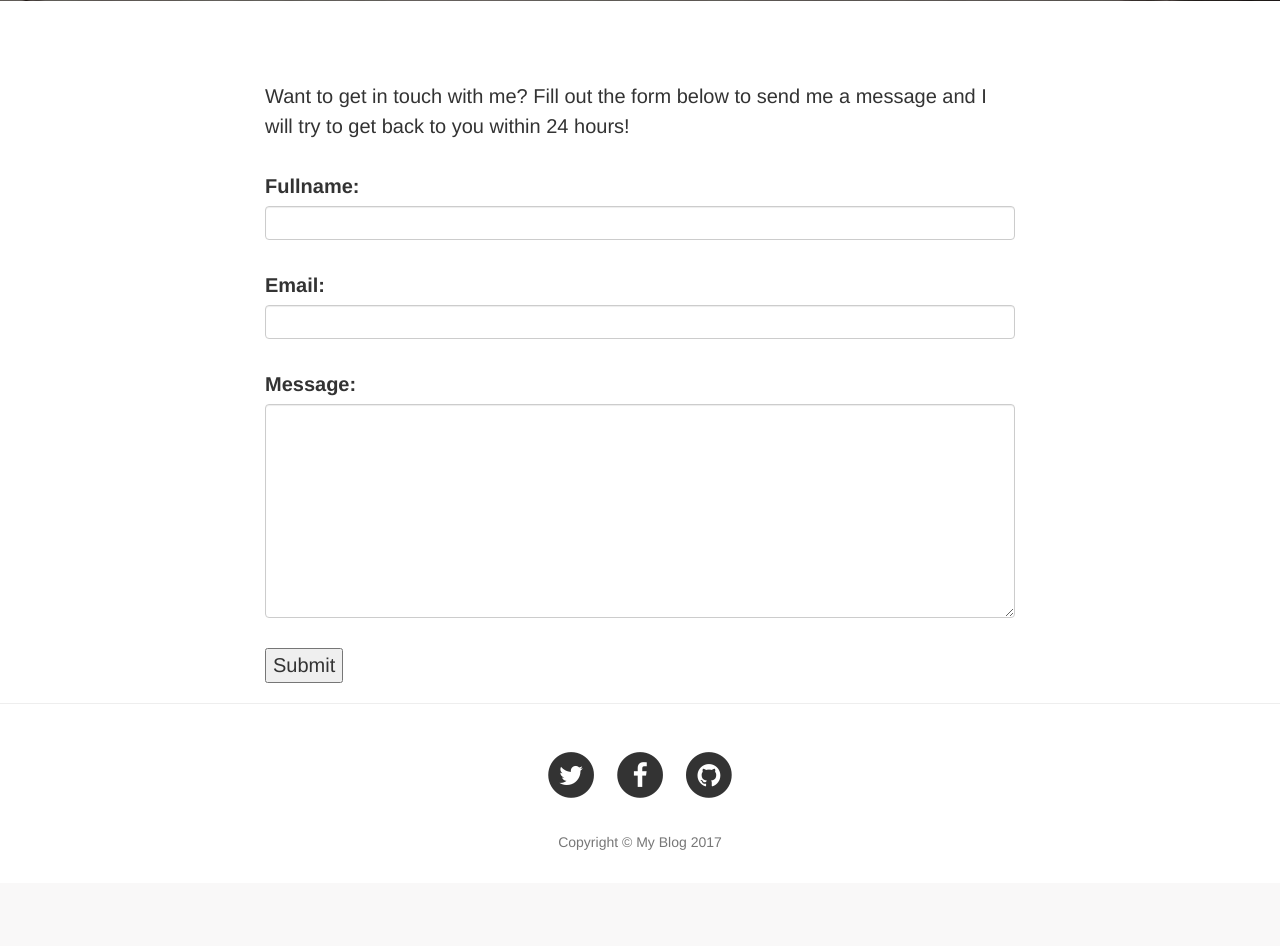
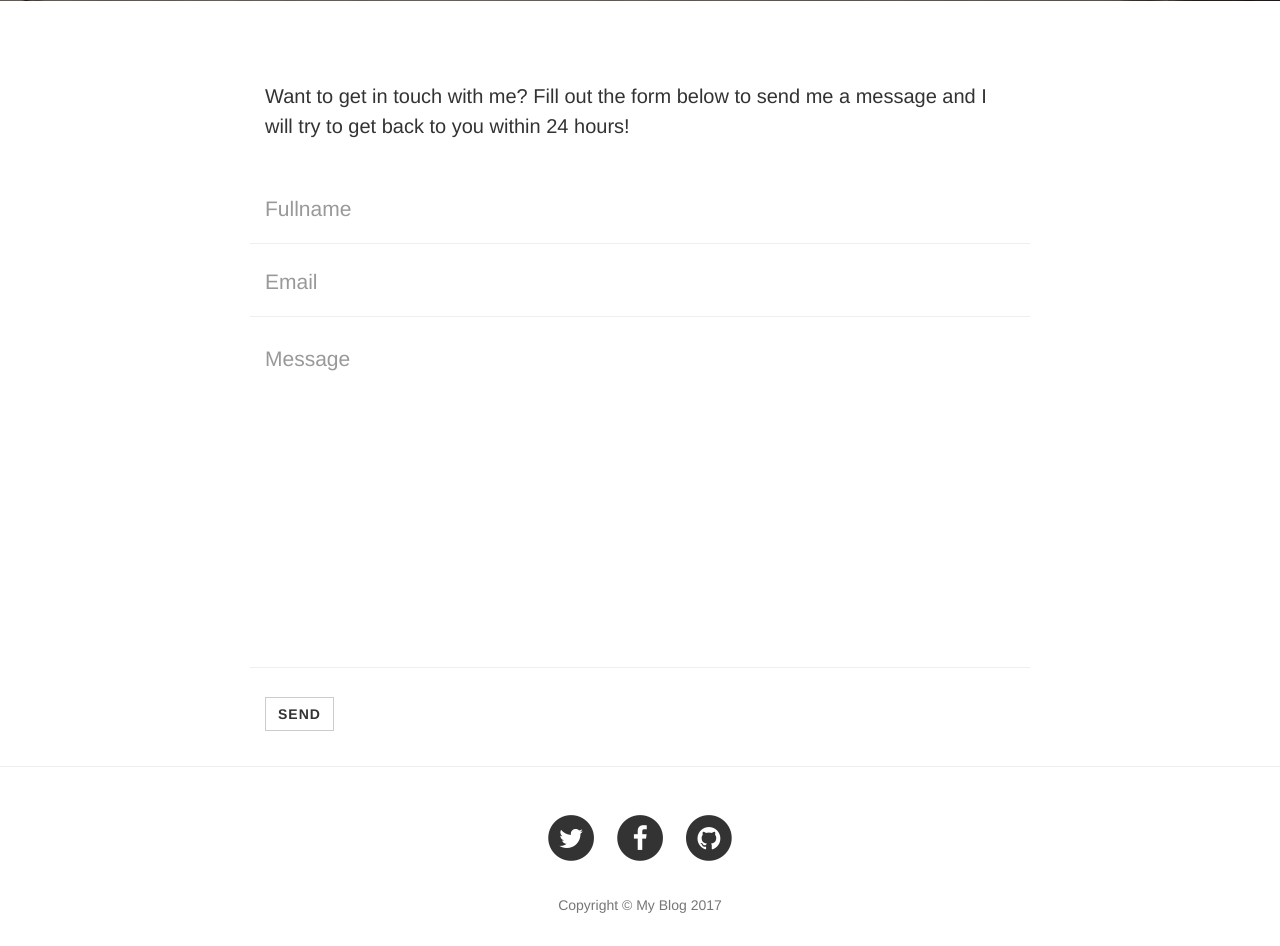
Before and after one commit to rakehs77/blog, a Django app: page /contact in a window 1280 px wide. Shown: the part 447-1393 px from the top of the page. Before the commit the page ends 1297 px from the top, so only its background shows below. Run offline with Django 3.2, Linux system fonts and the light colour scheme; data comes from the database, SQL or seed files in the repository; some libraries are stand-ins or nearby versions.

Commit message:
updated contact form

```diff
--- a/contact/forms.py
+++ b/contact/forms.py
@@ -1,6 +1,6 @@
 from django.forms import Form, CharField, Textarea, TextInput
 
 class ContactForm(Form):
-    fullname = CharField(max_length=32, widget=TextInput(attrs={'type': 'text', 'class': 'form-control', 'id': 'name'}), required=True)
-    email = CharField(max_length=32, widget=TextInput(attrs={'type': 'email', 'class': 'form-control', 'id': 'email'}), required=True)
-    message = CharField(widget=Textarea(attrs={'class': 'form-control', 'id': 'message'}), required=True)
+    fullname = CharField(max_length=32, widget=TextInput(attrs={'type': 'text', 'class': 'form-control', 'id': 'name', 'placeholder': 'Fullname', 'data-validation-required-message': 'Please enter your name.'}), required=True)
+    email = CharField(max_length=32, widget=TextInput(attrs={'type': 'email', 'class': 'form-control', 'id': 'email', 'placeholder': 'Email', 'data-validation-required-message': 'Please enter your email.'}), required=True)
+    message = CharField(widget=Textarea(attrs={'class': 'form-control', 'id': 'message', 'placeholder': 'Message', 'data-validation-required-message': 'Please write your message.'}), required=True)
--- a/contact/templates/contact.html
+++ b/contact/templates/contact.html
@@ -33,46 +33,28 @@
                 <!-- Contact Form - Enter your email address on line 19 of the mail/contact_me.php file to make this form work. -->
                 <!-- WARNING: Some web hosts do not allow emails to be sent through forms to common mail hosts like Gmail or Yahoo. It's recommended that you use a private domain email address! -->
                 <!-- NOTE: To use the contact form, your site must be on a live web host with PHP! The form will not work locally! -->
-                <!--<form name="sentMessage" id="contactForm" action="" method="post" novalidate>-->
-                    <form name="contactform" action="" method="post" novalidate>
+                <form name="contactForm" id="contactForm" action="" method="post" novalidate>
                     {% csrf_token %}
-                    {{form.as_p}}
-                    <!--<div class="row control-group">
+                    <!--{{form.as_p}}-->
+                    <!--{{form.fullname}}-->
+                    {% for item in form%}
+                    <div class="row control-group">
                         <div class="form-group col-xs-12 floating-label-form-group controls">
-                            <label>Name</label>
-                            <input type="text" class="form-control" placeholder="Name" id="name" required data-validation-required-message="Please enter your name.">
+                            <label>{{item.label}}</label>
+                            {{item}}
+                            <!--<input type="text" class="form-control" placeholder="Name" id="name" required data-validation-required-message="Please enter your name.">-->
                             <p class="help-block text-danger"></p>
                         </div>
                     </div>
-                    <div class="row control-group">
-                        <div class="form-group col-xs-12 floating-label-form-group controls">
-                            <label>Email Address</label>
-                            <input type="email" class="form-control" placeholder="Email Address" id="email" required data-validation-required-message="Please enter your email address.">
-                            <p class="help-block text-danger"></p>
-                        </div>
-                    </div>
-                    <div class="row control-group">
-                        <div class="form-group col-xs-12 floating-label-form-group controls">
-                            <label>Phone Number</label>
-                            <input type="tel" class="form-control" placeholder="Phone Number" id="phone" required data-validation-required-message="Please enter your phone number.">
-                            <p class="help-block text-danger"></p>
-                        </div>
-                    </div>
-                    <div class="row control-group">
-                        <div class="form-group col-xs-12 floating-label-form-group controls">
-                            <label>Message</label>
-                            <textarea rows="5" class="form-control" placeholder="Message" id="message" required data-validation-required-message="Please enter a message."></textarea>
-                            <p class="help-block text-danger"></p>
-                        </div>
-                    </div>
+                    {% endfor %}
+
                     <br>
                     <div id="success"></div>
                     <div class="row">
                         <div class="form-group col-xs-12">
                             <button type="submit" class="btn btn-default">Send</button>
                         </div>
-                    </div>-->
-                    <input type="submit" name="submit" value="Submit" />
+                    </div>
                 </form>
             </div>
         </div>
```
